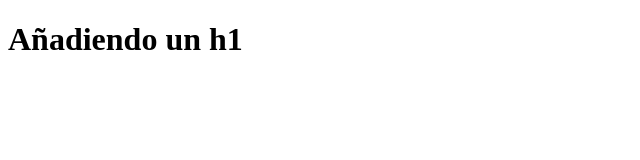
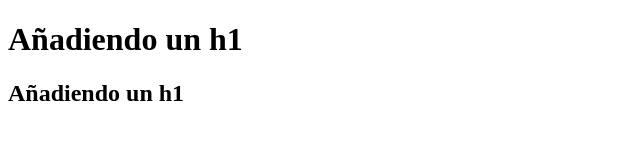
Before and after one commit to Alex3glez/js-clases, a plain HTML site: page index.html in a window 1280 px wide. Shown: the whole page, without its empty margins (0-640 px from the left). Drawn offline with Linux system fonts and the light colour scheme.

Commit message:
se añade h3 a index.html

```diff
--- a/index.html
+++ b/index.html
@@ -7,5 +7,7 @@
 </head>
 <body>
     <h1>Añadiendo un h1</h1>
+    <h2>Añadiendo un h1</h2>
+
 </body>
 </html>
```
